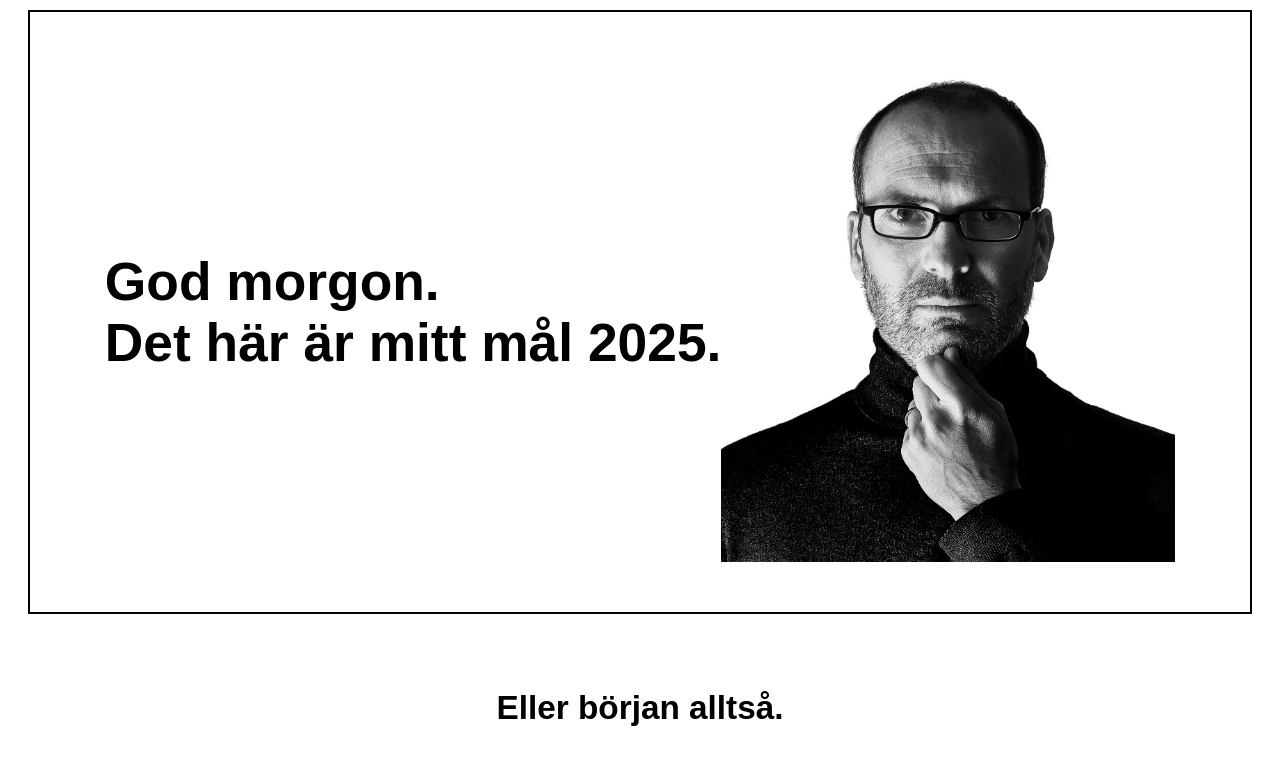
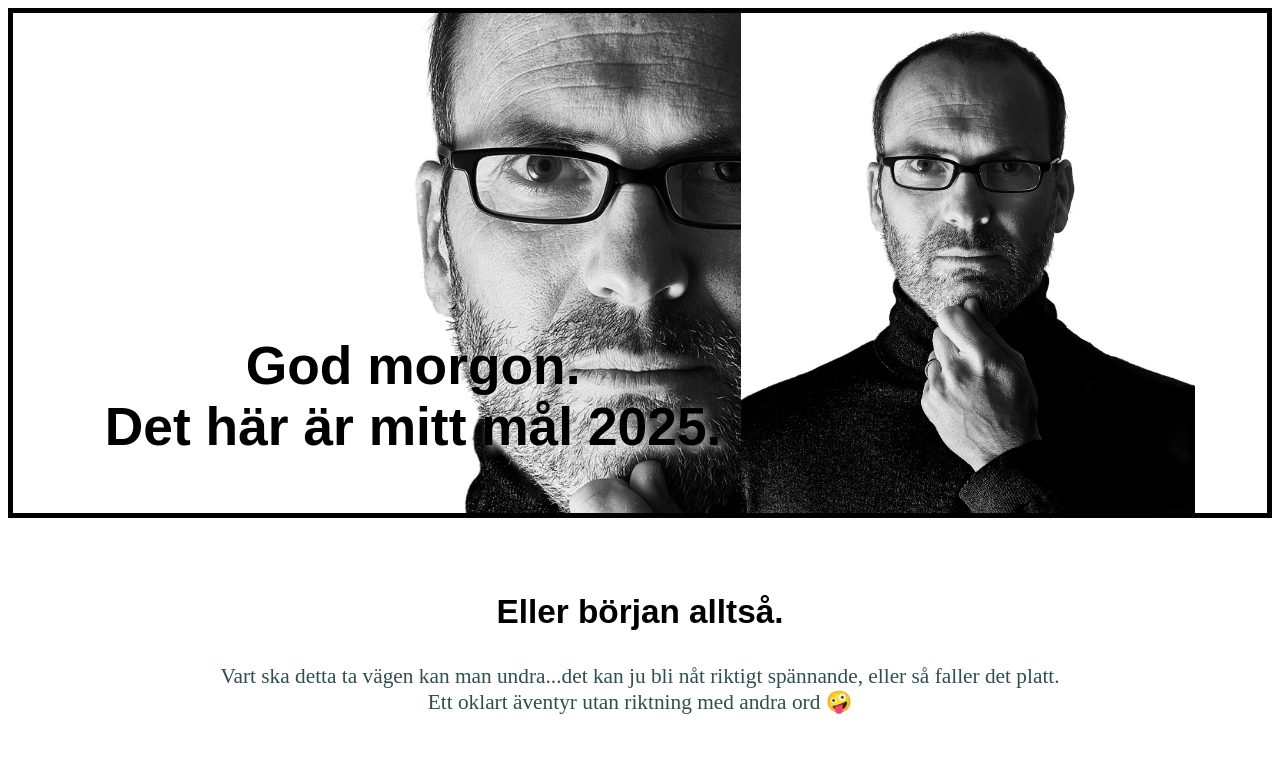
Before and after one commit to raviolan/johans-kod-1, a plain HTML site: page index.html in a window 1280 px wide. Shown: the top 757 px of the page. Drawn offline with Linux system fonts and the light colour scheme.

Commit message:
uppdateringar bakgrundsbild från Viola

```diff
--- a/stylesheet.css
+++ b/stylesheet.css
@@ -1,29 +1,28 @@
-
 .toppen {
+  position: relative;
   height: 500px;
   width: auto;
-  border: 2px solid black;
-  padding: 50px;
-  margin-top: 10px;
-  margin-left: 20px;
-  margin-right: 20px;
+  background-image: url("bilder/Wallpaper.jpg");
+  background-size: 80%;
+  background-repeat: no-repeat;
+  background-position: center 30%;
+  overflow: visible;
+  border: 5px solid black;
   display: flex;
-  align-items: center;
-  justify-content:center;
-}
-
-.toppen img {
-max-height: 500px;
-justify-self: center;
-z-index: -1;
+  justify-content: center;
 
 }
 
 .toppen h1 {
+  padding: 20px;
+  color: black;
+  text-shadow: 4px 4px 10px rgba(255, 255, 255, 0.8);
+  text-align: center;
+  align-self: flex-end;
   justify-self: center;
-   z-index: 1;
+}
 
-}
+
 
 h1 {
   color: black;
@@ -33,7 +32,7 @@ h1 {
 }
 
 h3 {
-    color:black;
+  color: black;
   font-size: 25pt;
   font-family: arial;
   text-align: center;
@@ -41,7 +40,7 @@ h1 {
 }
 
 h4 {
-    color:black;
+  color: black;
   font-size: 20px;
   font-family: arial;
   text-align: left;
@@ -51,6 +50,7 @@ h1 {
   margin-bottom: 0;
 
 }
+
 .ingress {
   justify-items: center;
   justify-self: center;
@@ -69,13 +69,13 @@ h1 {
   display: flex;
   flex-direction: column;
   justify-items: center;
-    align-items:center ;
+  align-items: center;
 }
 
 .text-image-container {
   display: flex;
   justify-content: center;
-    align-items:center;
+  align-items: center;
   gap: 20px;
   padding: 50px 25px;
   position: relative;
@@ -115,8 +115,8 @@ display: block;
 
 .imagecontainer {
   display: flex;
-    justify-content:center;
-    align-items:center;
+  justify-content: center;
+  align-items: center;
   height: 350px;
   width: auto;
   overflow: hidden;
@@ -136,7 +136,7 @@ display: block;
   display: flex;
   flex-direction: row;
   justify-content: center;
-    align-items:center;
+  align-items: center;
   gap: 20px;
   padding: 50px 25px;
   margin-left: 25px;
@@ -149,7 +149,7 @@ display: block;
 }
 
 .text-block2 {
-    text-align:left;
+  text-align: left;
   font-family: Arial, Helvetica, sans-serif;
 }
 
@@ -159,8 +159,8 @@ display: block;
   line-height: 1.6;
 
 }
-  .knappar
-  {
+
+.knappar {
   display: flex;
   justify-content: center;
   gap: 45px;
```
Also changed, not shown: index.html (+18 -12 lines). Lines whose indentation alone changed are shown as unchanged.
